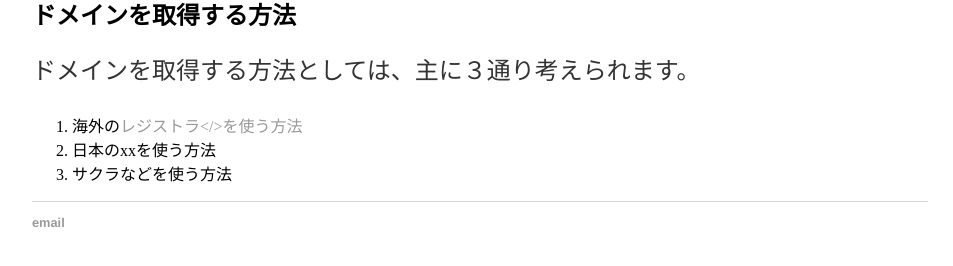
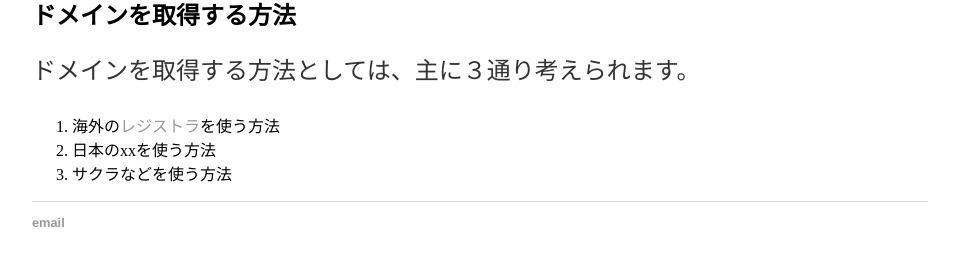
Before and after one commit to agematsu/agematsu.github.io, a Jekyll site: the page built from _posts/2019-07-09-ドメインの選び方.md, in a window 1280 px wide. Shown: the part 487-753 px from the top of the page, without its empty margins (160-1113 px from the left). Built offline with Jekyll 4.4.1, drawn with Linux system fonts in a browser that asks for light colours; our own code applies the rules of GitHub Pages for plain Markdown files.

```diff
--- a/_posts/2019-07-09-ドメインの選び方.md
+++ b/_posts/2019-07-09-ドメインの選び方.md
@@ -3,6 +3,6 @@
 ## TLDとccTLD
 ## ドメインを取得する方法
 ドメインを取得する方法としては、主に３通り考えられます。
-1. 海外の<a href="https://ja.wikipedia.org/wiki/%E3%83%AC%E3%82%B8%E3%82%B9%E3%83%88%E3%83%A9">レジストラ</>を使う方法
+1. 海外の<a href="https://ja.wikipedia.org/wiki/%E3%83%AC%E3%82%B8%E3%82%B9%E3%83%88%E3%83%A9">レジストラ</a>を使う方法
 2. 日本のxxを使う方法
 3. サクラなどを使う方法
```
